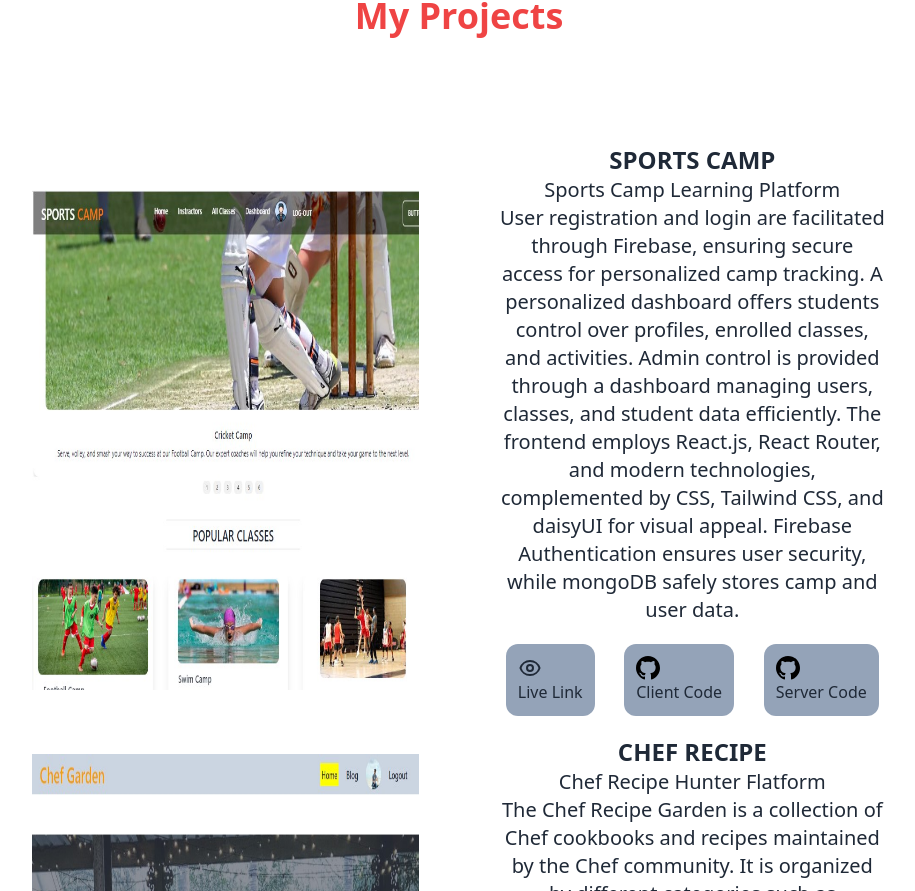
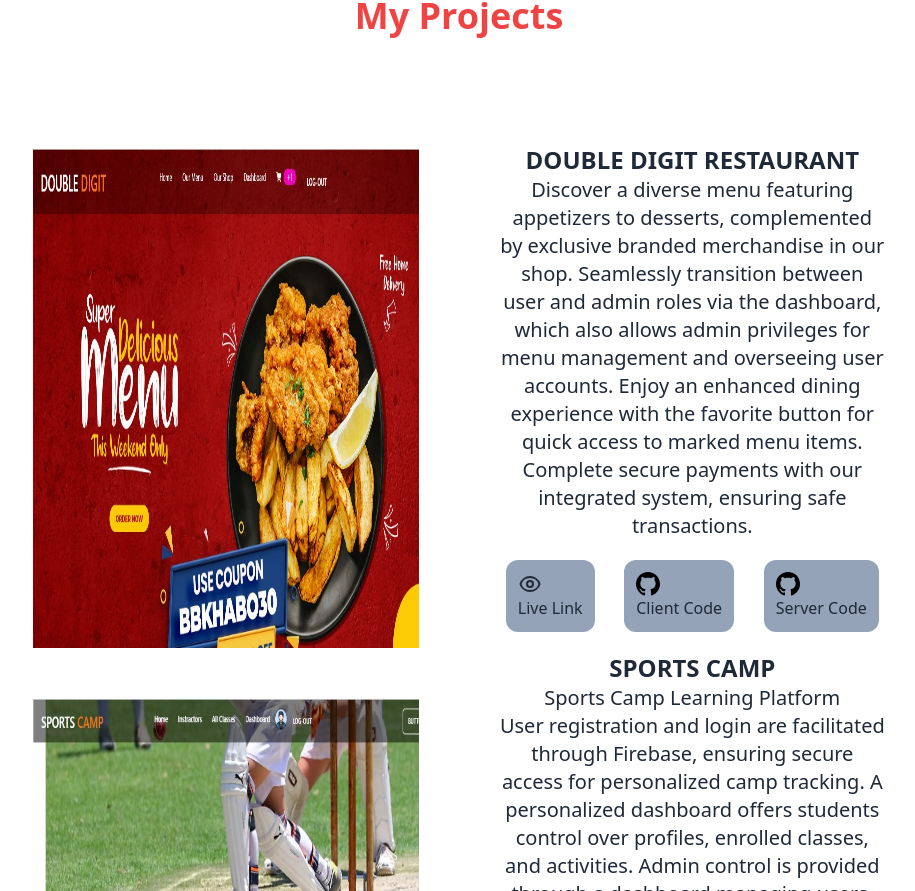
Before and after one commit to Rocky3112/My-Portfolio, a React (Vite) app: page / in a window 1280 px wide. Shown: the part 1792-2683 px from the top of the page, without its empty margins (181-1096 px from the left). Built offline with nearby package versions, Linux system fonts and the light colour scheme.

Commit message:
added double digit project

```diff
--- a/src/Pages/Projects/Projects.jsx
+++ b/src/Pages/Projects/Projects.jsx
@@ -19,6 +19,45 @@
             <h1 data-aos="zoom-in-down" data-aos-offset="200" data-aos-easing="ease-in-sine" data-aos-duration="600" className="text-center font-bold text-4xl mt-16 text-red-500 p-7 mb-8 ">My Projects</h1>
             <div className='w-full md:w-8/12 mx-auto mt-10 md:mt-20'>
 
+                <div data-aos="zoom-in-down" data-aos-offset="200" data-aos-easing="ease-in-sine" data-aos-duration="1500" className='md:flex items-center gap-20 '>
+                    <div className='w-full mx-auto' >
+                        <div className='project-site mx-auto'>
+                            <img className="w-full h-[500px]" src={double_digit} alt="" />
+                        </div>
+                    </div>
+                    <div className='w-full md:w-full mt-10 md:mt-0'>
+                        <div className='text-center' >
+                            <h5 className='font-Gilroy font-extrabold text-2xl uppercase'>Double Digit Restaurant</h5>
+                            <p className=" text-xl">
+                            Discover a diverse menu featuring appetizers to desserts, complemented by exclusive branded merchandise in our shop. Seamlessly transition between user and admin roles via the dashboard, which also allows admin privileges for menu management and overseeing user accounts. Enjoy an enhanced dining experience with the favorite button for quick access to marked menu items. Complete secure payments with our integrated system, ensuring safe transactions.
+                            </p>
+                            <div className='flex items-center justify-around gap-4 py-5 text-center'>
+                                <div className="flex flex-col text-center hover:underline  cursor-pointer bg-slate-400 p-3 rounded-xl">
+                                    <a href="https://double-digit-44d82.web.app/">
+                                        <svg xmlns="http://www.w3.org/2000/svg" className="h-6 w-6 text-center" fill="none" viewBox="0 0 24 24" stroke="currentColor" strokeWidth="2">
+                                            <path strokeLinecap="round" strokeLinejoin="round" d="M15 12a3 3 0 11-6 0 3 3 0 016 0z" />
+                                            <path strokeLinecap="round" strokeLinejoin="round" d="M2.458 12C3.732 7.943 7.523 5 12 5c4.478 0 8.268 2.943 9.542 7-1.274 4.057-5.064 7-9.542 7-4.477 0-8.268-2.943-9.542-7z" />
+                                        </svg>
+                                        <p className='underline-offset-2'>Live Link</p>
+                                    </a>
+                                </div>
+                                <div className="flex flex-col items-center hover:underline  cursor-pointer text-center bg-slate-400 p-3 rounded-xl">
+                                    <a href="https://github.com/Rocky3112/Double_Digit_Client">
+                                        <svg xmlns="http://www.w3.org/2000/svg" width="24" height="24" className="" viewBox="0 0 24 24"><path d="M12 0c-6.626 0-12 5.373-12 12 0 5.302 3.438 9.8 8.207 11.387.599.111.793-.261.793-.577v-2.234c-3.338.726-4.033-1.416-4.033-1.416-.546-1.387-1.333-1.756-1.333-1.756-1.089-.745.083-.729.083-.729 1.205.084 1.839 1.237 1.839 1.237 1.07 1.834 2.807 1.304 3.492.997.107-.775.418-1.305.762-1.604-2.665-.305-5.467-1.334-5.467-5.931 0-1.311.469-2.381 1.236-3.221-.124-.303-.535-1.524.117-3.176 0 0 1.008-.322 3.301 1.23.957-.266 1.983-.399 3.003-.404 1.02.005 2.047.138 3.006.404 2.291-1.552 3.297-1.23 3.297-1.23.653 1.653.242 2.874.118 3.176.77.84 1.235 1.911 1.235 3.221 0 4.609-2.807 5.624-5.479 5.921.43.372.823 1.102.823 2.222v3.293c0 .319.192.694.801.576 4.765-1.589 8.199-6.086 8.199-11.386 0-6.627-5.373-12-12-12z" /></svg>
+                                        <p className='underline-offset-2'>Client Code</p>
+                                    </a>
+                                </div>
+                                <div className="flex flex-col items-center hover:underline  cursor-pointer bg-slate-400 p-3 rounded-xl">
+                                    <a href="https://github.com/Rocky3112/Double_Digit_Server">
+                                        <svg xmlns="http://www.w3.org/2000/svg" width="24" height="24" viewBox="0 0 24 24"><path d="M12 0c-6.626 0-12 5.373-12 12 0 5.302 3.438 9.8 8.207 11.387.599.111.793-.261.793-.577v-2.234c-3.338.726-4.033-1.416-4.033-1.416-.546-1.387-1.333-1.756-1.333-1.756-1.089-.745.083-.729.083-.729 1.205.084 1.839 1.237 1.839 1.237 1.07 1.834 2.807 1.304 3.492.997.107-.775.418-1.305.762-1.604-2.665-.305-5.467-1.334-5.467-5.931 0-1.311.469-2.381 1.236-3.221-.124-.303-.535-1.524.117-3.176 0 0 1.008-.322 3.301 1.23.957-.266 1.983-.399 3.003-.404 1.02.005 2.047.138 3.006.404 2.291-1.552 3.297-1.23 3.297-1.23.653 1.653.242 2.874.118 3.176.77.84 1.235 1.911 1.235 3.221 0 4.609-2.807 5.624-5.479 5.921.43.372.823 1.102.823 2.222v3.293c0 .319.192.694.801.576 4.765-1.589 8.199-6.086 8.199-11.386 0-6.627-5.373-12-12-12z" /></svg>
+                                        <p className='underline-offset-2'>Server Code</p>
+                                    </a>
+                                </div>
+                            </div>
+
+                        </div>
+                    </div>
+                </div>
                 <div data-aos="zoom-in-down" data-aos-offset="200" data-aos-easing="ease-in-sine" data-aos-duration="1500" className='md:flex items-center gap-20 '>
                     <div className='w-full mx-auto' >
                         <div className='project-site mx-auto'>
```
